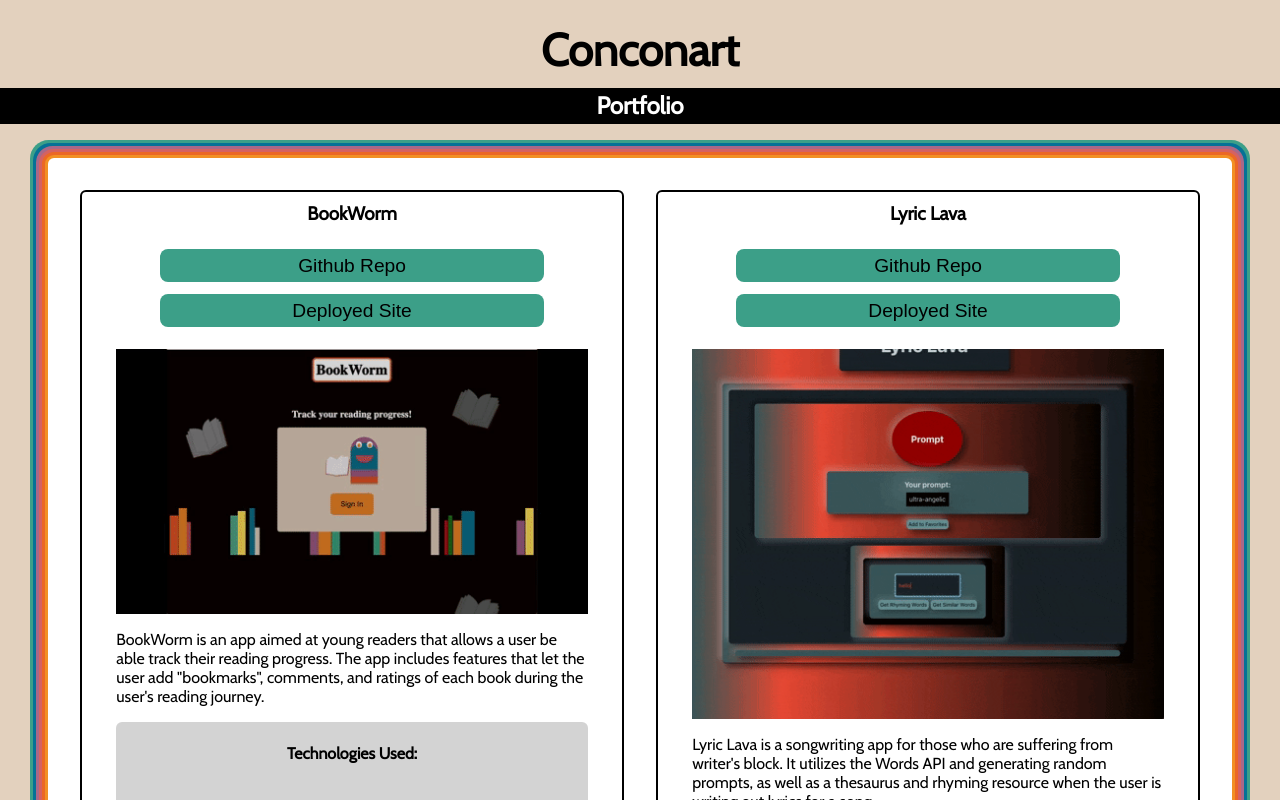
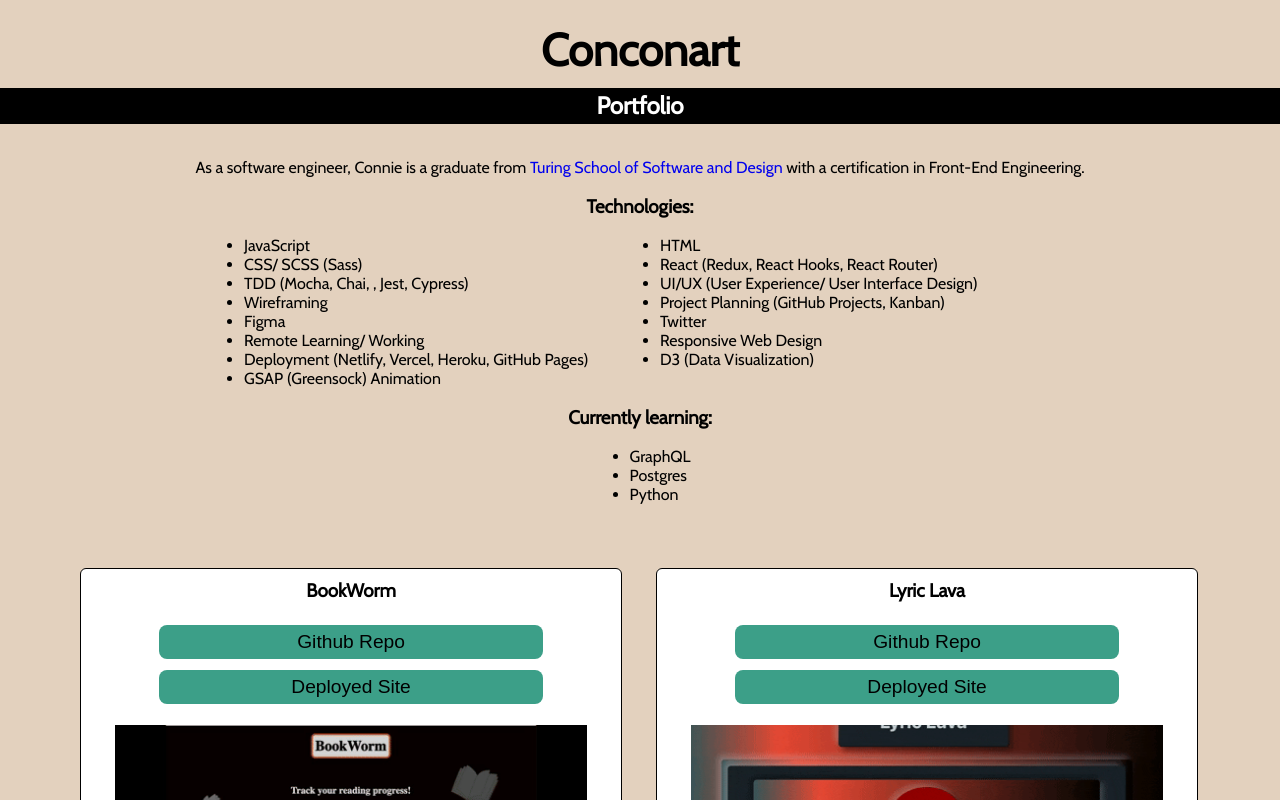
Before and after one commit to conconartist/conconart, a React (Create React App) app: page /portfolio in a window 1280 px wide. Shown: the top 800 px of the page. Built offline with nearby package versions, Linux system fonts and the light colour scheme.

Commit message:
Refactor Portfolio layout

```diff
--- a/src/Portfolio/Portfolio.js
+++ b/src/Portfolio/Portfolio.js
@@ -12,6 +12,7 @@ export const Portfolio = () => {
     return (
         <>
           <h2 className='linkedSectionTitle'>Portfolio</h2>
+          <DevSummary />
           <section className='linkedSection'>
             <div className='projectSection'>
               <h3>BookWorm</h3>
@@ -147,7 +148,6 @@ export const Portfolio = () => {
               </div>
             </div>
           </section>
-          <DevSummary />
           <HomeButton />
         </>
     )
--- a/src/Portfolio/Portfolio.scss
+++ b/src/Portfolio/Portfolio.scss
@@ -3,16 +3,14 @@
   grid-template-columns: 1fr 1fr;
   padding: 1em;
   align-items: center;
-  background-color: white;
   border-radius: 6px;
-  box-shadow:
-       0 0 0 3px $first-accent-color,
-       0 0 0 6px $second-accent-color,
-       0 0 0 9px $third-accent-color,
-       0 0 0 12px $fourth-accent-color,
-       0 0 0 15px $fifth-accent-color,
-       0 0 0 18px $sixth-accent-color;
-  margin-top: 2em;
+  // box-shadow:
+  //      0 0 0 3px $first-accent-color,
+  //      0 0 0 6px $second-accent-color,
+  //      0 0 0 9px $third-accent-color,
+  //      0 0 0 12px $fourth-accent-color,
+  //      0 0 0 15px $fifth-accent-color,
+  //      0 0 0 18px $sixth-accent-color;
   width: 90vw;
 }
 
@@ -36,7 +34,8 @@
 
 .projectSection {
   align-items: center;
-  border: solid 2px black;
+  background-color: white;
+  border: solid 1px black;
   border-radius: 6px;
   display: flex;
   flex-direction: column;
```
